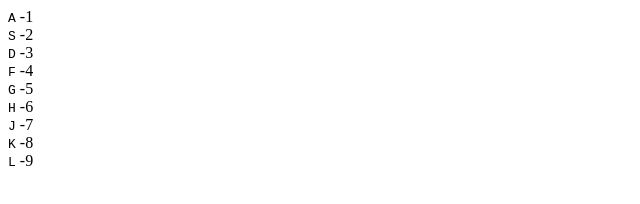
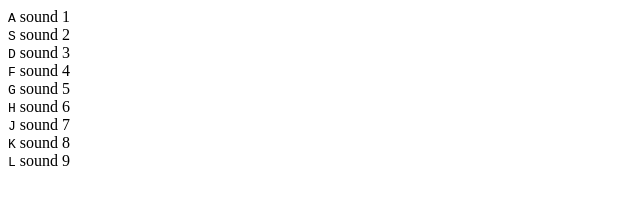
Before and after one commit to acciojob/Drum-Kit-HiteshGaikwad, a website: page main.html in a window 1280 px wide. Shown: the whole page, without its empty margins (0-640 px from the left). Drawn offline with Linux system fonts and the light colour scheme.

Commit message:
created a submission

```diff
--- a/main.html
+++ b/main.html
@@ -10,39 +10,39 @@
   <div class="keys">
     <div class="key" data-key="65">
       <kbd>A</kbd>
-      <span class="sound">-1</span>
+      <span class="sound">sound 1</span>
     </div>
     <div class="key" data-key="83">
       <kbd>S</kbd>
-      <span class="sound">-2</span>
+      <span class="sound">sound 2</span>
     </div>
     <div class="key" data-key="68">
       <kbd>D</kbd>
-      <span class="sound">-3</span>
+      <span class="sound">sound 3</span>
     </div>
     <div class="key" data-key="70">
       <kbd>F</kbd>
-      <span class="sound">-4</span>
+      <span class="sound">sound 4</span>
     </div>
     <div class="key" data-key="71">
       <kbd>G</kbd>
-      <span class="sound">-5</span>
+      <span class="sound">sound 5</span>
     </div>
     <div class="key" data-key="72">
       <kbd>H</kbd>
-      <span class="sound">-6</span>
+      <span class="sound">sound 6</span>
     </div>
     <div class="key" data-key="74">
       <kbd>J</kbd>
-      <span class="sound">-7</span>
+      <span class="sound">sound 7</span>
     </div>
     <div class="key" data-key="75">
       <kbd>K</kbd>
-      <span class="sound">-8</span>
+      <span class="sound">sound 8</span>
     </div>
     <div class="key" data-key="76">
       <kbd>L</kbd>
-      <span class="sound">-9</span>
+      <span class="sound">sound 9</span>
     </div>
   </div>
 
```
